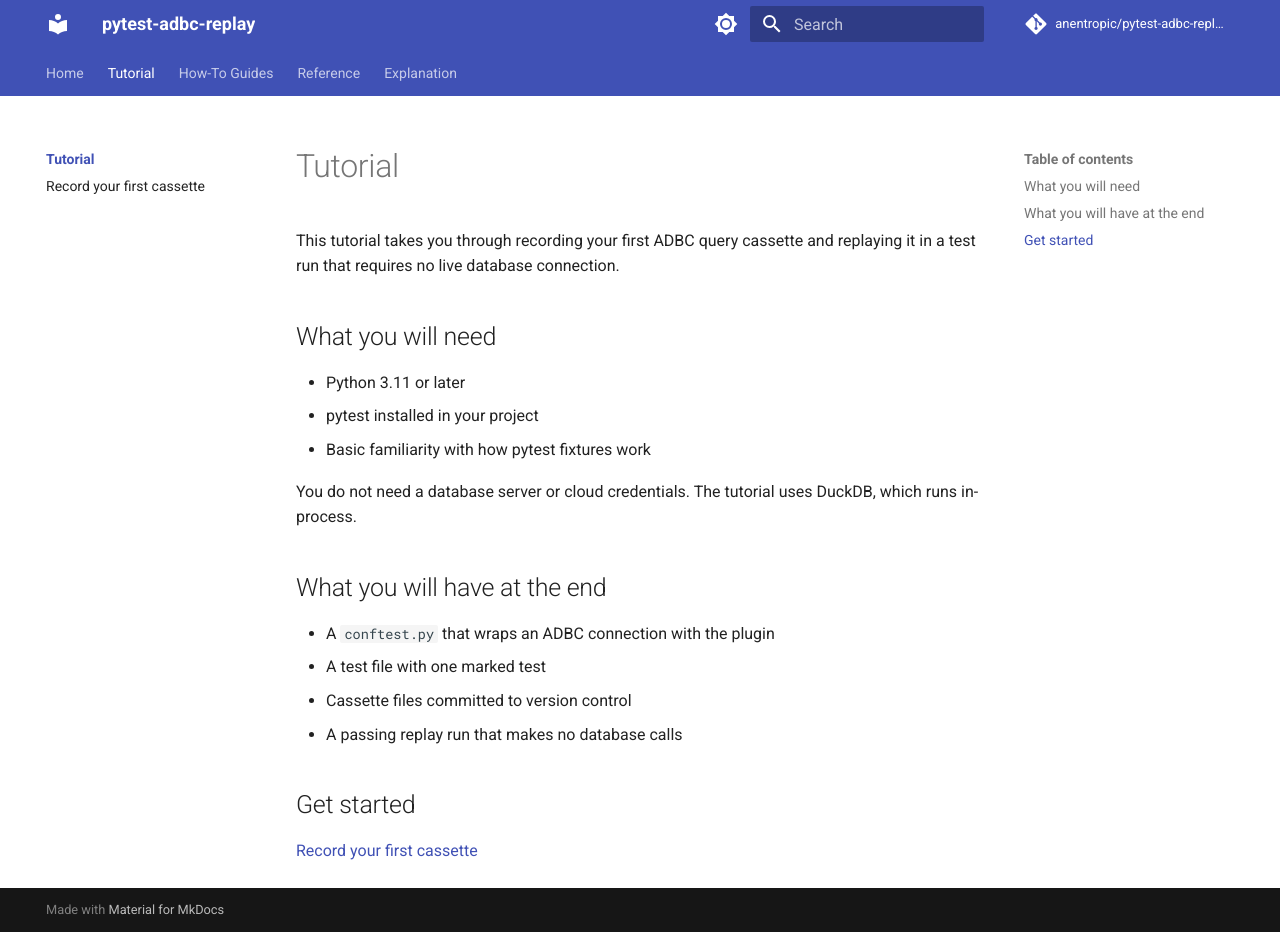
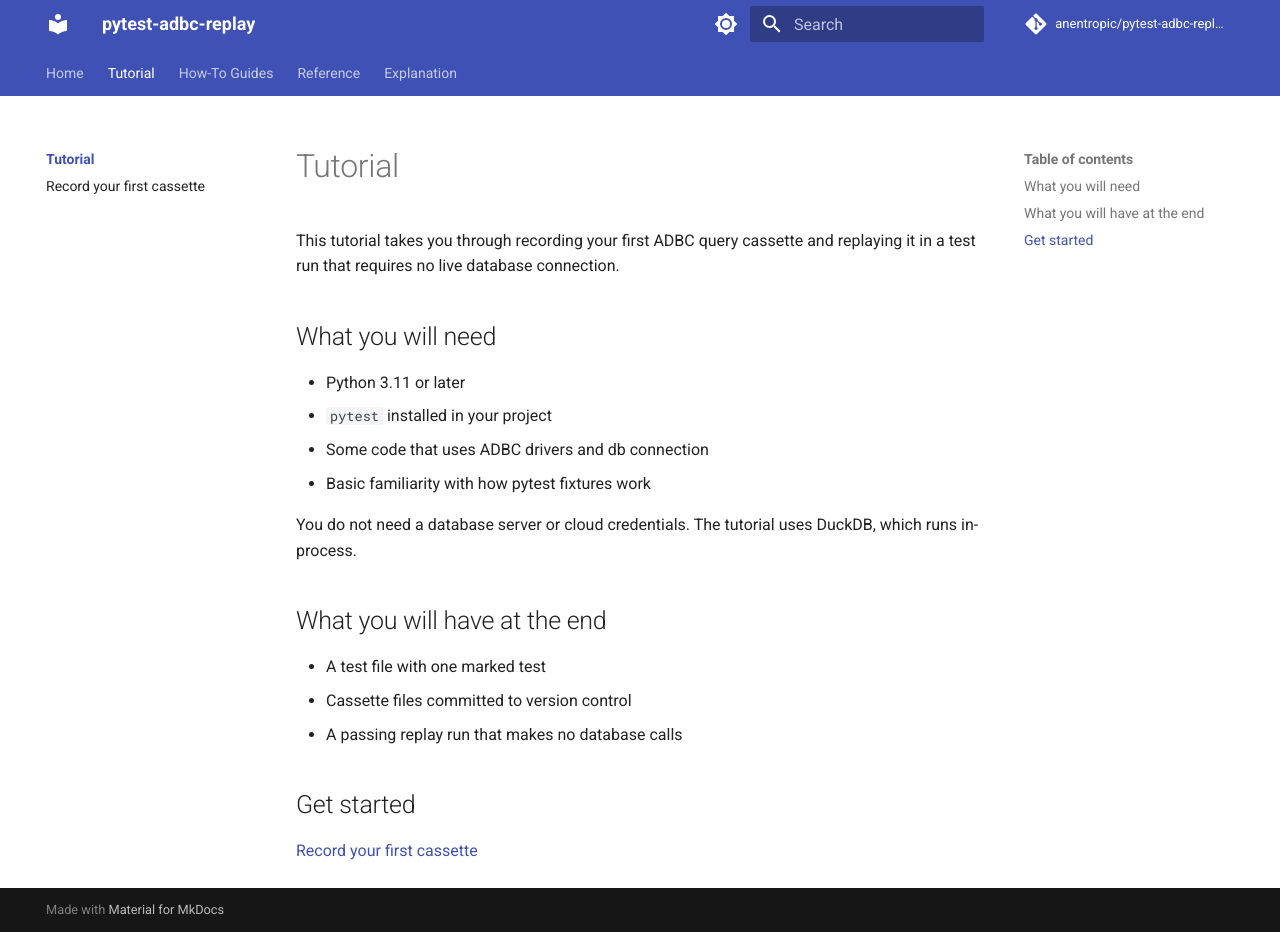
Before and after one commit to anentropic/pytest-adbc-replay, an MkDocs documentation site: the page built from docs/src/tutorial/index.md, in a window 1280 px wide and 932 px high. Built offline with MkDocs 1.6.1 and Material for MkDocs 9.7.7, drawn with Linux system fonts in a browser that asks for light colours; comment, search, counter and statistics services are not loaded.

Commit message:
tutorial fix

```diff
--- a/docs/src/tutorial/index.md
+++ b/docs/src/tutorial/index.md
@@ -5,14 +5,14 @@
 ## What you will need
 
 - Python 3.11 or later
-- pytest installed in your project
+- `pytest` installed in your project
+- Some code that uses ADBC drivers and db connection
 - Basic familiarity with how pytest fixtures work
 
 You do not need a database server or cloud credentials. The tutorial uses DuckDB, which runs in-process.
 
 ## What you will have at the end
 
-- A `conftest.py` that wraps an ADBC connection with the plugin
 - A test file with one marked test
 - Cassette files committed to version control
 - A passing replay run that makes no database calls
```
